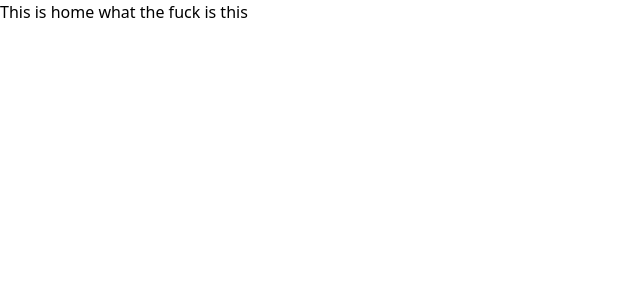
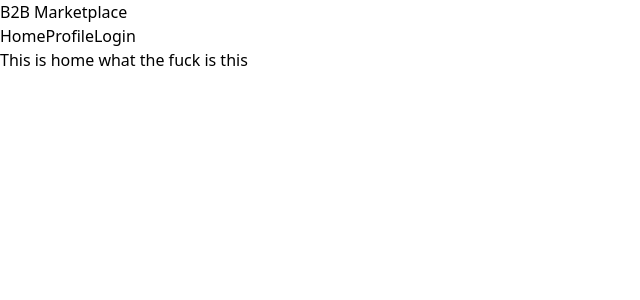
Before and after one commit to tabsheermk/b2b-frontend, a React (Vite) app: page / in a window 1280 px wide. Shown: the top 300 px of the page, without its empty margins (0-640 px from the left). Built offline with nearby package versions, Linux system fonts and the light colour scheme.

Commit message:
header and product comps skeleton created

```diff
--- a/src/App.jsx
+++ b/src/App.jsx
@@ -3,12 +3,14 @@ import Home from "./pages/Home";
 import Profile from "./pages/Profile";
 import SignIn from "./pages/Sign-in";
 import SignUp from "./pages/Sign-up";
+import Header from "./components/Header";
 
 
 function App() {
     console.log("hello")
   return (
      <Router>
+      <Header />
      <Routes>
        <Route path="/" element={<Home />} />
        <Route path="/profile" element={<Profile />} />
--- /dev/null
+++ b/src/components/Header.jsx
@@ -0,0 +1,48 @@
+import React, { useContext } from "react";
+import { Link } from "react-router-dom";
+import { Context } from "../main";
+import { server } from "../main";
+import axios from "axios";
+
+function Header() {
+    const { isSeller, isAuthenticated, setIsAuthenticated, loading, setLoading } =
+    useContext(Context);
+
+    const user = isSeller ? "sellers" : "buyers";
+
+    const handleLogout = async () => {
+    setLoading(true);
+    try {
+      await axios.get(`${server}/${user}/logout`, {
+        withCredentials: true,
+      });
+
+      setIsAuthenticated(false);
+    } catch (error) {
+      setIsAuthenticated(true);
+    } finally {
+      setLoading(false);
+    }
+  };
+
+  return (
+    <nav className="header">
+      <div>
+        <h2>B2B Marketplace</h2>
+      </div>
+      <article>
+        <Link to={"/"}>Home</Link>
+        <Link to={"/profile"}>Profile</Link>
+        {isAuthenticated ? (
+          <button disabled={loading} onClick={handleLogout}>
+            Logout
+          </button>
+        ) : (
+          <Link to={"/sign-in"}>Login</Link>
+        )}
+      </article>
+    </nav>
+  );
+}
+
+export default Header;
```
Also changed, not shown: src/components/Product.jsx (added, +27 -0 lines).
